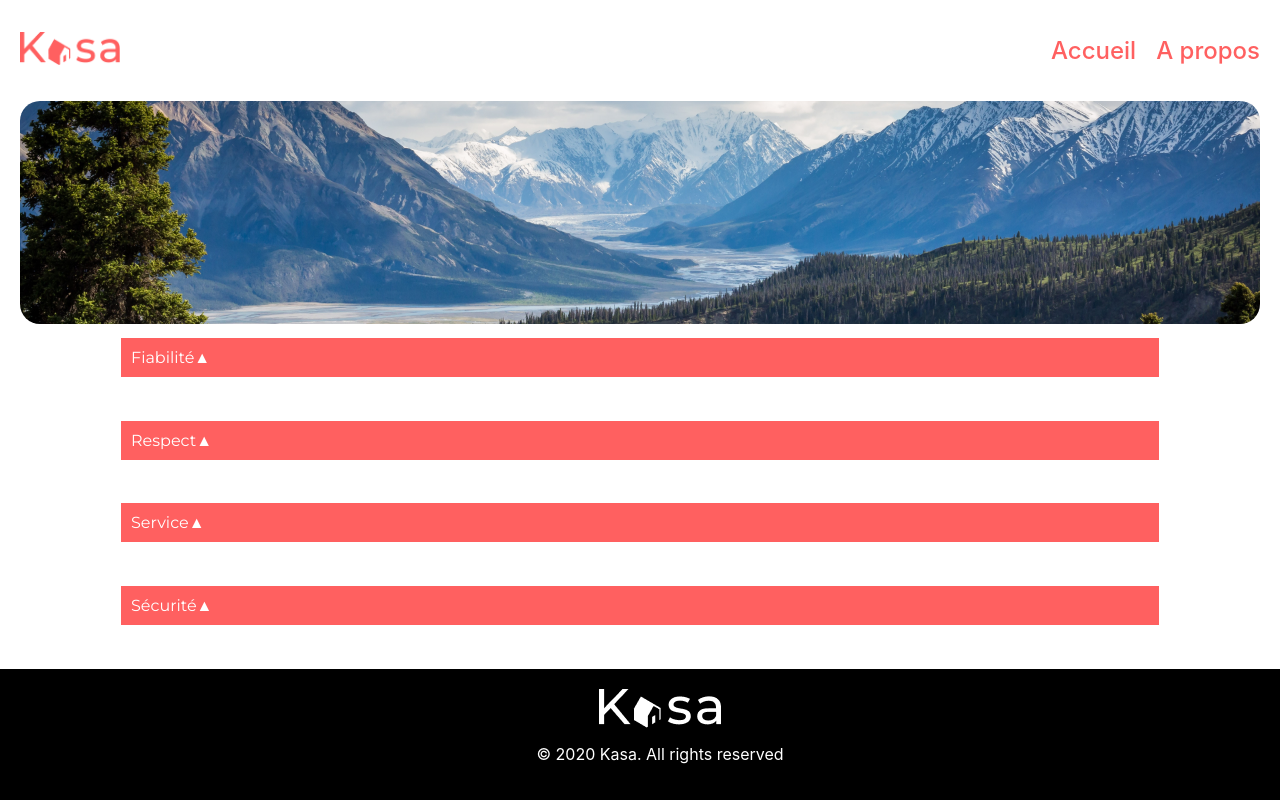
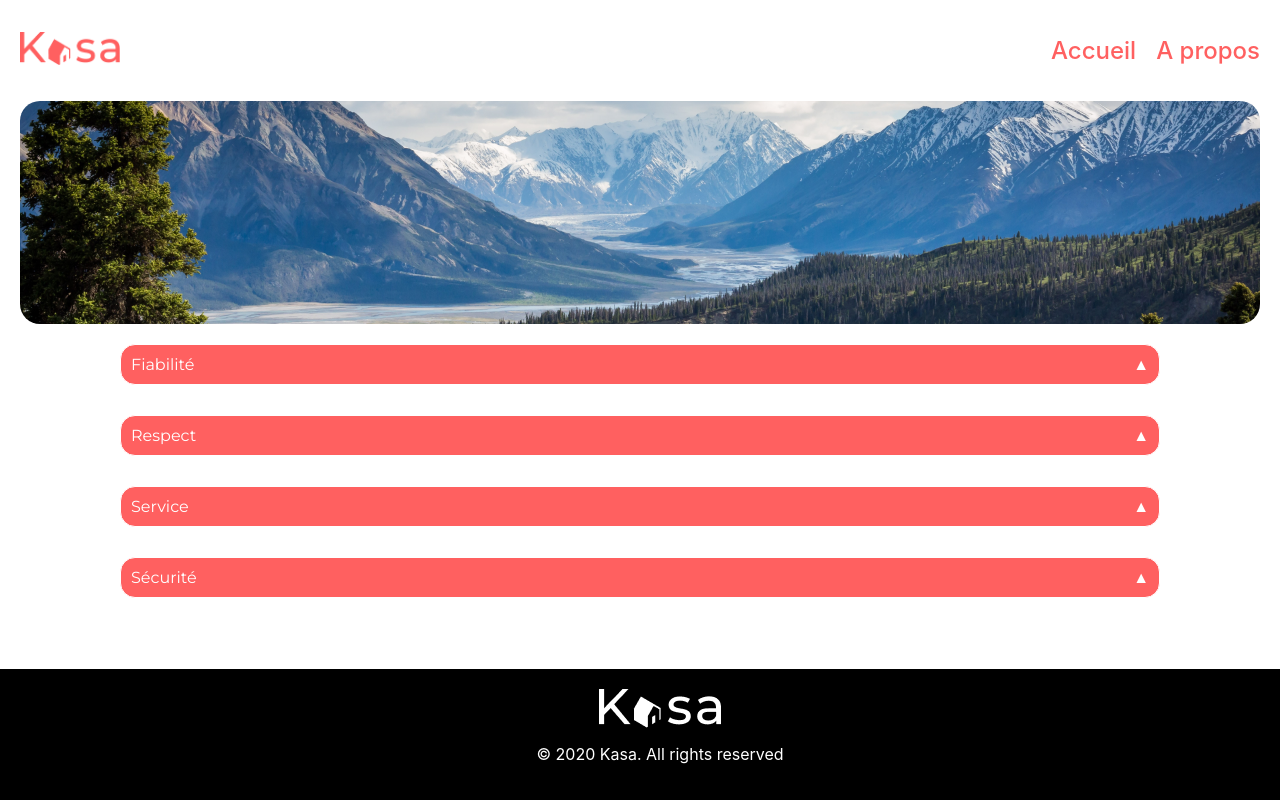
Before and after one commit to CodeQuentum/OCP6, a React (Create React App) app in the folder kasa/: page /about in a window 1280 px wide. Shown: the top 800 px of the page. Built offline with nearby package versions, Linux system fonts and the light colour scheme.

Commit message:
animation page about faite

```diff
--- a/kasa/src/pages/About.js
+++ b/kasa/src/pages/About.js
@@ -4,62 +4,59 @@
 import '../styles/About.scss';
 import imgAPropos from "../assets/img-apropos.png";
 
+const Section = ({ title, content, isOpen, onClick }) => {
+  return (
+    <div className="menuDeroulant">
+      <h2 onClick={onClick}>
+        {title} <span className={`arrow ${isOpen ? 'open' : ''}`}>&#x25B2;</span>
+      </h2>
+      <p className={`content ${isOpen ? 'open' : ''}`}>{content}</p>
+    </div>
+  );
+};
+
 const About = () => {
-  const [openParagraphs, setOpenParagraphs] = useState([false, false, false, false]);
+  const sections = [
+    {
+      title: "Fiabilité",
+      content: "Les annonces postées sur Kasa garantissent une fiabilité totale. Les photos sont conformes aux logements, et toutes les informations sont régulièrement vérifiées par nos équipes."
+    },
+    {
+      title: "Respect",
+      content: "La bienveillance fait partie des valeurs fondatrices de Kasa. Tout comportement discriminatoire ou de perturbation du voisinage entraînera une exclusion de notre plateforme."
+    },
+    {
+      title: "Service",
+      content: "La bienveillance fait partie des valeurs fondatrices de Kasa. Tout comportement discriminatoire ou de perturbation du voisinage entraînera une exclusion de notre plateforme."
+    },
+    {
+      title: "Sécurité",
+      content: "La sécurité est la priorité de Kasa. Aussi bien pour nos hôtes que pour les voyageurs, chaque logement correspond aux critères de sécurité établis par nos services. En laissant une note aussi bien à l'hôte qu'au locataire, cela permet à nos équipes de vérifier que les standards sont bien respectés. Nous organisons également des ateliers sur la sécurité domestique pour nos hôtes."
+    }
+  ];
 
-  const handleMenuClick = (index) => {
-    const updatedParagraphs = [...openParagraphs];
-    updatedParagraphs[index] = !updatedParagraphs[index];
-    setOpenParagraphs(updatedParagraphs);
+  const [openSections, setOpenSections] = useState(Array(sections.length).fill(false));
+
+  const handleSectionClick = (index) => {
+    const updatedSections = [...openSections];
+    updatedSections[index] = !updatedSections[index];
+    setOpenSections(updatedSections);
   };
 
   return (
     <div>
       <Header />
-      <main className='aboutMain'>
+      <main className="aboutMain">
         <img src={imgAPropos} alt="Lac bordée de montagne." />
-        <div className="menuDeroulant">
-          <h2 onClick={() => handleMenuClick(0)}>
-            Fiabilité
-            <span className={`arrow ${openParagraphs[0] ? 'open' : ''}`}>&#x25B2;</span>
-          </h2>
-          {openParagraphs[0] && (
-            <p>Les annonces postées sur Kasa garantissent une fiabilité totale. Les photos sont conformes aux logements,
-              et toutes les informations sont régulièrement vérifiées par nos équipes.</p>
-          )}
-        </div>
-        <div className="menuDeroulant">
-          <h2 onClick={() => handleMenuClick(1)}>
-            Respect
-            <span className={`arrow ${openParagraphs[1] ? 'open' : ''}`}>&#x25B2;</span>
-          </h2>
-          {openParagraphs[1] && (
-            <p>La bienveillance fait partie des valeurs fondatrices de Kasa. Tout comportement discriminatoire
-              ou de perturbation du voisinage entraînera une exclusion de notre plateforme.</p>
-          )}
-        </div>
-        <div className="menuDeroulant">
-          <h2 onClick={() => handleMenuClick(2)}>
-            Service
-            <span className={`arrow ${openParagraphs[2] ? 'open' : ''}`}>&#x25B2;</span>
-          </h2>
-          {openParagraphs[2] && (
-            <p>La bienveillance fait partie des valeurs fondatrices de Kasa. Tout comportement discriminatoire
-              ou de perturbation du voisinage entraînera une exclusion de notre plateforme.</p>
-          )}
-        </div>
-        <div className="menuDeroulant">
-          <h2 onClick={() => handleMenuClick(3)}>
-            Sécurité
-            <span className={`arrow ${openParagraphs[3] ? 'open' : ''}`}>&#x25B2;</span>
-          </h2>
-          {openParagraphs[3] && (
-            <p>La sécurité est la priorité de Kasa. Aussi bien pour nos hôtes que pour les voyageurs, chaque logement
-            correspond aux critères de sécurité établis par nos services. En laissant une note aussi bien à l'hôte qu'au
-            locataire, cela permet à nos équipes de vérifier que les standards sont bien respectés. Nous organisons
-            également des ateliers sur la sécurité domestique pour nos hôtes.</p>
-          )}
-        </div>
+        {sections.map((section, index) => (
+          <Section
+            key={index}
+            title={section.title}
+            content={section.content}
+            isOpen={openSections[index]}
+            onClick={() => handleSectionClick(index)}
+          />
+        ))}
       </main>
       <Footer />
     </div>
--- a/kasa/src/styles/About.scss
+++ b/kasa/src/styles/About.scss
@@ -1,3 +1,5 @@
+/* About.scss */
+
 .aboutMain {
   position: relative;
   display: flex;
@@ -11,13 +13,14 @@
   height: 223px;
   border-radius: 20px;
   object-fit: cover;
+  margin-bottom: 20px;
 }
 
 .menuDeroulant {
   font-family: "montserrat";
   display: block;
   margin: 0 auto;
-    margin-bottom: 15px;
+  margin-bottom: 10px;
   width: 1040px;
 }
 
@@ -29,19 +32,27 @@
   border: solid 1px;
   padding: 10px;
   cursor: pointer;
+  display: flex;
+  justify-content: space-between;
+  align-items: center;
+  margin: 0;
+  border-radius: 15px;
 }
 
-  .menuDeroulant p {
+.content {
   max-height: 0;
-    overflow: hidden;
-    transition: max-height 0.3s ease;
+  opacity: 0;
   padding: 10px;
-
+  background-color: #f0f0f2;
+  color: #FF6060;
+  margin: 0;
+  transition: max-height 0.6s ease, opacity 0.6s ease, padding 0.6s ease;
+  border-radius: 15px;
+}
+.content.open {
   max-height: 500px;
-  }
-
-  .menuDeroulant.open p {
-    max-height: 1000px; /* Ajustez la hauteur maximale selon vos besoins */
+  opacity: 1;
+  padding: 10px;
 }
 .arrow {
   display: inline-block;
```
Lines whose indentation alone changed are shown as unchanged.
